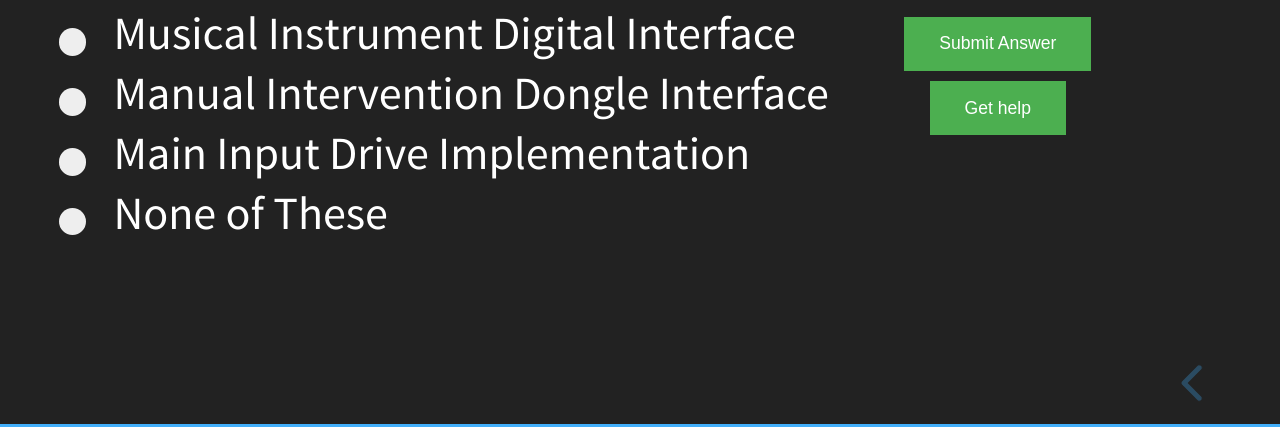
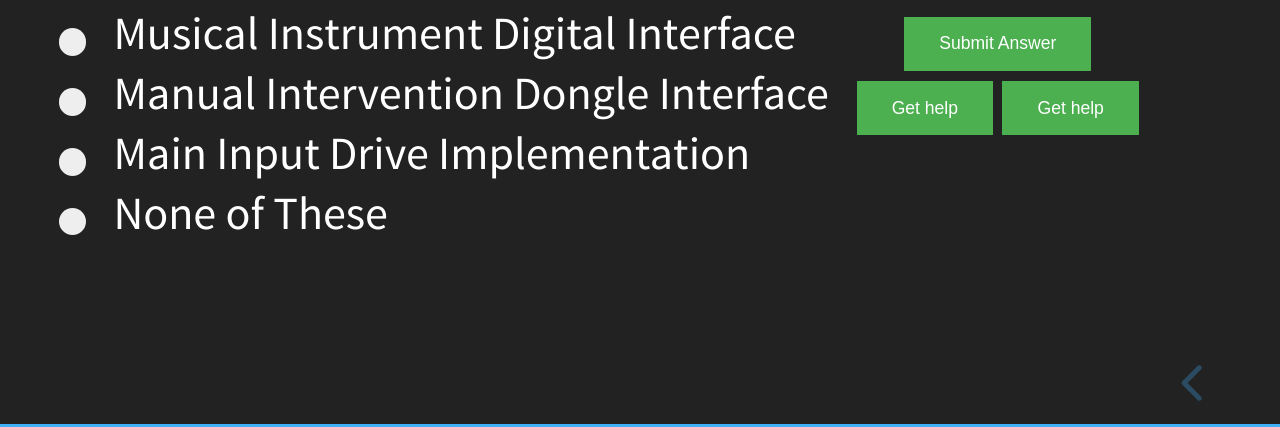
Before and after one commit to Wyver-Solutions/sample-elearning-ext-cms, a website: page elearning/index.html in a window 1280 px wide. Both pictures are taken after a click on the button "next slide". Shown: the part 373-800 px from the top of the page. Drawn offline with nearby package versions, Linux system fonts and the light colour scheme.

Commit message:
Add Wikipedia

```diff
--- a/elearning/index.html
+++ b/elearning/index.html
@@ -161,6 +161,7 @@
 					<div>
 
 						<a class="btn btn-default" href="../cms/midi.html #content" data-featherlight="ajax"><button class="button">Get help</button></a>
+						<a class="btn btn-default" href="https://en.wikipedia.org/wiki/MIDI #bodyContent" data-featherlight="ajax"><button class="button">Get help</button></a>
 					</div>
 
 				</section>
```
